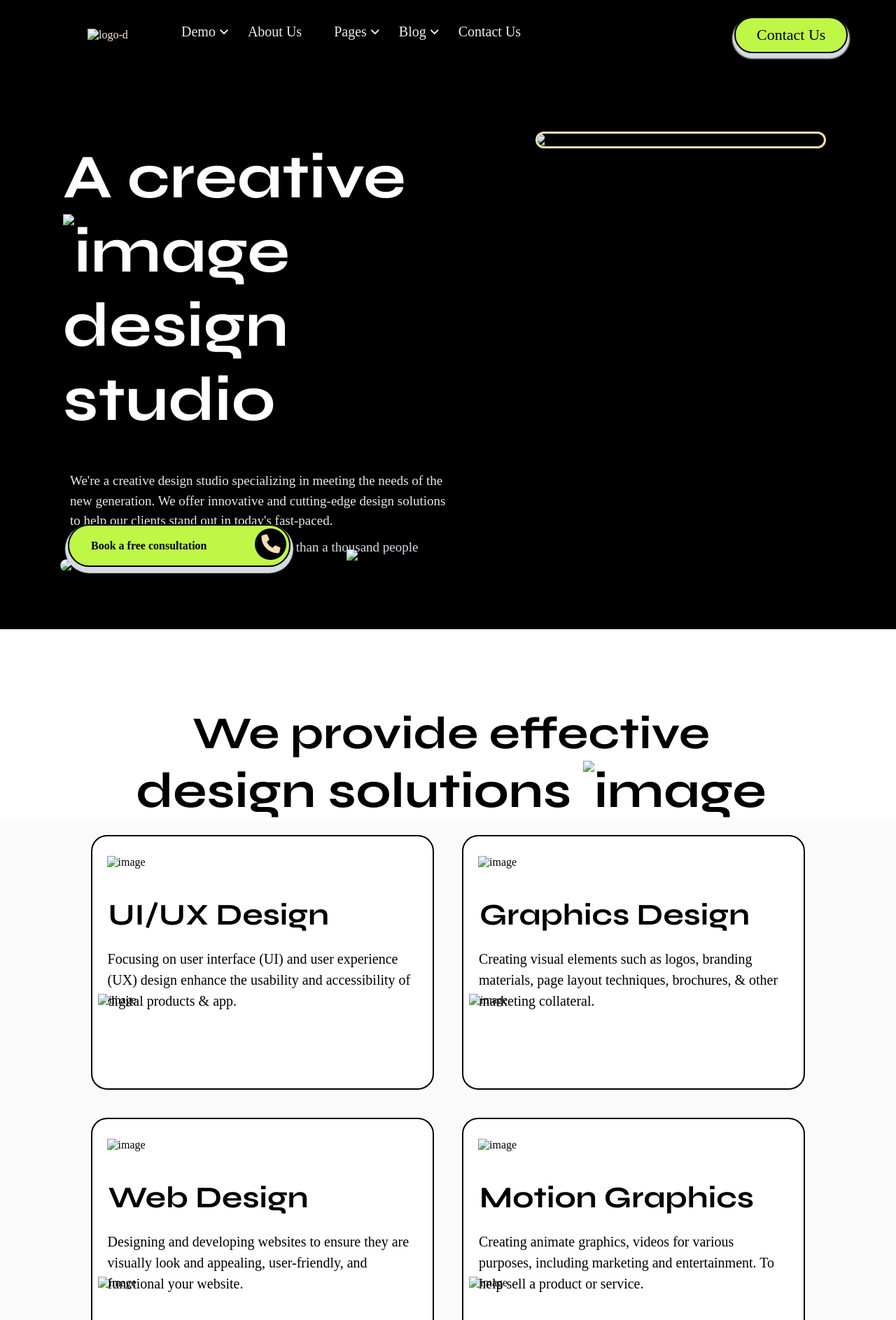
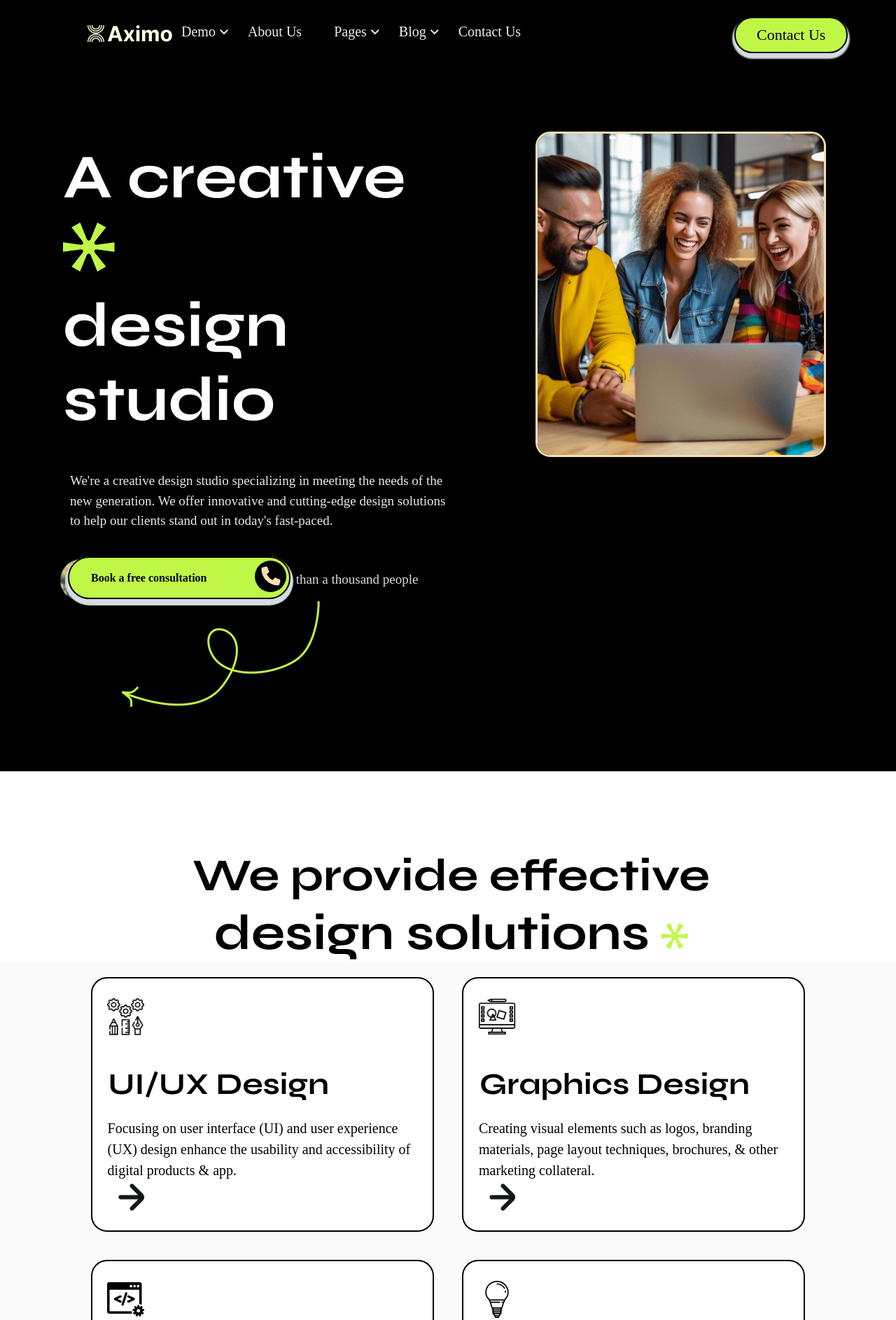
Before and after one commit to kumaarsk31/Aximo-temp, a plain HTML site: page index.html in a window 1280 px wide. Shown: the top 1886 px of the page at 70% size. Drawn offline with nearby package versions, Linux system fonts and the light colour scheme; a script that the page names is missing; a web font is replaced by a local one.

Commit message:
Update index.html
Updated

```diff
--- a/index.html
+++ b/index.html
@@ -4,7 +4,7 @@
     <meta charset="UTF-8" />
     <meta name="viewport" content="width=device-width, initial-scale=1.0" />
     <title>Aximo responsive web app</title>
-    <link rel="icon" href="IMAGES/favicon.ico" type="image/x-icon">
+    <link rel="icon" href="favicon.ico" type="image/x-icon">
     <link rel="stylesheet" href="style.css" />
     <link
       href="https://fonts.googleapis.com/css2?family=Arimo:ital,wght@0,400..700;1,400..700&amp;family=Bricolage+Grotesque:opsz,wght@12..96,200..800&amp;family=Familjen+Grotesk:ital,wght@0,400..700;1,400..700&amp;family=Libre+Baskerville:ital,wght@0,400;0,700;1,400&amp;family=Playfair+Display:ital,wght@0,400..900;1,400..900&amp;family=Syne:wght@400..800&amp;display=swap"
@@ -118,7 +118,7 @@
   <body>
     <header class="aximo-header">
       <div class="logo-aximo">
-        <img src="IMAGES/logo-d.svg" alt="logo-d" class="header-logoimg"/>
+        <img src="logo-d.svg" alt="logo-d" class="header-logoimg"/>
       </div>
       <nav class="nav-aximo">
         <ul class="nav-item">
@@ -326,7 +326,7 @@
     <!-- HEADER FOR MOBILE VIEW -->
      <header class="mobile-header">
       <div class="logo-aximo-mobile">
-        <img src="IMAGES/logo-d.svg" alt="logo-d" class="header-logoimg"/>
+        <img src="logo-d.svg" alt="logo-d" class="header-logoimg"/>
       </div>
       <div class="contact-aximo">
         <a href="#" target="_blank" id="contact-link">Contact Us</a>
@@ -610,23 +610,23 @@
         <div class="main-content">
           <h1 class="aximo-heading">
             A creative
-            <img src="IMAGES/download.png" alt="image" id="star-img" /><br />design studio
+            <img src="download.png" alt="image" id="star-img" /><br />design studio
           </h1>
           <p class="aximo-description">
             We're a creative design studio specializing in meeting the needs of
             the new generation. We offer innovative and cutting-edge design
             solutions to help our clients stand out in today's fast-paced.
           </p>
-          <img src="IMAGES/user1-DFxmj4MK.png" alt="users" class="user-img" />
-          <img src="IMAGES/user2-DOMdkYSu.png" alt="users" class="user-img" />
-          <img src="IMAGES/user3-BeUM1Eaj.png" alt="users" class="user-img" />
+          <img src="user1-DFxmj4MK.png" alt="users" class="user-img" />
+          <img src="user2-DOMdkYSu.png" alt="users" class="user-img" />
+          <img src="user3-BeUM1Eaj.png" alt="users" class="user-img" />
           <p class="tagline">Believed by more than a thousand people</p>
           <a href="" target="_blank" id="book-aximo"
             >Book a free consultation
             <i class="fa fa-phone" aria-hidden="true"></i
           ></a>
           <img
-            src="IMAGES/shape1-QTZDjB63.png"
+            src="shape1-QTZDjB63.png"
             alt="image"
             class="shape1-s1"
           />
@@ -634,7 +634,7 @@
         <div class="content-img">
           <div class="img-containerh1">
             <img
-              src="IMAGES/hero-thumb-f_JNxdoW.png"
+              src="hero-thumb-f_JNxdoW.png"
               alt="image-hero"
               id="hero-img"
             />
@@ -647,7 +647,7 @@
   <div class="mob-heading">
     <h1 class="aximo-heading-mob">
       A creative
-      <img src="IMAGES/download.png" alt="image" id="star-img" /><br />design studio
+      <img src="download.png" alt="image" id="star-img" /><br />design studio
     </h1>
     </div>
     <div class="aximo-description-mob">
@@ -656,9 +656,9 @@
       solutions to help our clients stand out in today's fast-paced.
     </div>
    <div class="mob-img-s1">
-    <img src="IMAGES/user1-DFxmj4MK.png" alt="users" class="user-img-mob" />
-    <img src="IMAGES/user2-DOMdkYSu.png" alt="users" class="user-img-mob" />
-    <img src="IMAGES/user3-BeUM1Eaj.png" alt="users" class="user-img-mob" />
+    <img src="user1-DFxmj4MK.png" alt="users" class="user-img-mob" />
+    <img src="user2-DOMdkYSu.png" alt="users" class="user-img-mob" />
+    <img src="user3-BeUM1Eaj.png" alt="users" class="user-img-mob" />
     <p class="tagline-mob">Believed by more than a thousand people</p>
     <a href="" target="_blank" id="book-aximo-mob"
       >Book a free consultation
@@ -668,7 +668,7 @@
   <div class="content-img">
     <div class="img-containerh1-mob">
       <img
-        src="IMAGES/hero-thumb-f_JNxdoW.png"
+        src="hero-thumb-f_JNxdoW.png"
         alt="image-hero"
         id="hero-img"
       />
@@ -685,7 +685,7 @@
           We provide effective <br />
           <span class="sub-tagline">
             design solutions
-            <img src="IMAGES/download.png" alt="image" id="img-download"
+            <img src="download.png" alt="image" id="img-download"
           /></span>
         </h2>
       </div>
@@ -694,27 +694,27 @@
     <!-- section-2 -->
     <section class="section-2-container1">
       <div class="section-2-content">
-        <img src="IMAGES/ui-ux-design.png" class="content-2-img" alt="image" />
+        <img src="ui-ux-design.png" class="content-2-img" alt="image" />
         <h1 class="s2content-heading">UI/UX Design</h1>
         <p class="para-s2content">
           Focusing on user interface (UI) and user experience (UX) design
           enhance the usability and accessibility of digital products & app.
         </p>
         <img
-          src="IMAGES/arrow1-s2content.webp"
+          src="arrow1-s2content.webp"
           class="content-2-arrow"
           alt="image"
         />
       </div>
       <div class="section-2-content">
-        <img src="IMAGES/demo-img.png" class="content-2-img" alt="image" />
+        <img src="demo-img.png" class="content-2-img" alt="image" />
         <h1 class="s2content-heading">Graphics Design</h1>
         <p class="para-s2content">
           Creating visual elements such as logos, branding materials, page
           layout techniques, brochures, & other marketing collateral.
         </p>
         <img
-          src="IMAGES/arrow1-s2content.webp"
+          src="arrow1-s2content.webp"
           class="content-2-arrow"
           alt="image"
         />
@@ -722,27 +722,27 @@
     </section>
     <section class="section-2-container2">
       <div class="section-2-content" class="content-2-icon">
-        <img src="IMAGES/web-design.svg" class="content-2-img" alt="image" />
+        <img src="web-design.svg" class="content-2-img" alt="image" />
         <h1 class="s2content-heading">Web Design</h1>
         <p class="para-s2content">
           Designing and developing websites to ensure they are visually look and
           appealing, user-friendly, and functional your website.
         </p>
         <img
-          src="IMAGES/arrow1-s2content.webp"
+          src="arrow1-s2content.webp"
           class="content-2-arrow"
           alt="image"
         />
       </div>
       <div class="section-2-content">
-        <img src="IMAGES/light-bulb.svg" class="content-2-img" alt="image" />
+        <img src="light-bulb.svg" class="content-2-img" alt="image" />
         <h1 class="s2content-heading">Motion Graphics</h1>
         <p class="para-s2content">
           Creating animate graphics, videos for various purposes, including
           marketing and entertainment. To help sell a product or service.
         </p>
         <img
-          src="IMAGES/arrow1-s2content.webp"
+          src="arrow1-s2content.webp"
           class="content-2-arrow"
           alt="image"
         />
@@ -755,7 +755,7 @@
         <h1 class="section3-heading">
           We make your
           <img
-            src="IMAGES/download.png"
+            src="download.png"
             alt="image"
             class="section3-img1"
           /><br />business stand out
@@ -765,13 +765,13 @@
           audience, unique needs, and practical design solutions.
         </div>
         <img
-          src="IMAGES/video-bg-Dyw4c18R.png"
+          src="video-bg-Dyw4c18R.png"
           class="section3-img2"
           alt="image"
         />
         <a href=""
           ><img
-            src="IMAGES/download-playbutton.svg"
+            src="download-playbutton.svg"
             alt="image "
             id="s3-link1"
           />
@@ -830,13 +830,13 @@
           Have a wide range of <br />
           <span class="sub-s4-tagline">
             creative projects
-            <img src="IMAGES/download.png" alt="image" class="img-downloads4"
+            <img src="download.png" alt="image" class="img-downloads4"
           /></span>
         </h2>
       </div>
       <div class="section-4-images">
         <div class="s4img-left">
-          <img src="IMAGES/project1-CoLuXzLW.png" alt="image" class="s4-img" />
+          <img src="project1-CoLuXzLW.png" alt="image" class="s4-img" />
           <div class="subhs4-content">
             <h2>Product Design</h2>
             <p>
@@ -846,7 +846,7 @@
           </div>
         </div>
         <div class="s4img-right">
-          <img src="IMAGES/project2-NsEsB0ly.png" alt="image" class="s4-img" />
+          <img src="project2-NsEsB0ly.png" alt="image" class="s4-img" />
           <div class="subhs4-content">
             <h2>Logo Branding</h2>
             <p>
@@ -864,7 +864,7 @@
         <h1 class="section5-heading">
           Our high-quality
           <img
-            src="IMAGES/download.png"
+            src="download.png"
             alt="image"
             class="section5-img1"
           /><br />working processes
@@ -920,7 +920,7 @@
           Clients are always <br />
           <span class="sub-tagline">
             satisfied with us
-            <img src="IMAGES/download.png" alt="image" id="img-download"
+            <img src="download.png" alt="image" id="img-download"
           /></span>
         </h2>
       </div>
@@ -931,7 +931,7 @@
 <!-- section-6 -->
     <section class="section-2-container1">
       <div class="section-6-content">
-        <img src="IMAGES/five star.png" alt="image" class="five-star" />
+        <img src="five star.png" alt="image" class="five-star" />
         <h1 class="s2s6content-heading">Super customer service!</h1>
         <p class="para-s2s6content">
           Excellent customer service and I was really impressed and happy with
@@ -939,7 +939,7 @@
           in time, and when it arrived I was very happy with the design and size
           and so was the recipient.
         </p>
-        <img src="IMAGES/user1-DFxmj4MK.png" alt="image" class="user-s6" />
+        <img src="user1-DFxmj4MK.png" alt="image" class="user-s6" />
         <div class="name-s6">
           <h4 class="name-users">
             William Jack <span class="email-users"> Founder@XYZ</span>
@@ -947,7 +947,7 @@
         </div>
       </div>
       <div class="section-6-content">
-        <img src="IMAGES/five star.png" alt="image" class="five-star" />
+        <img src="five star.png" alt="image" class="five-star" />
         <h1 class="s2s6content-heading">Exceptional creativity and vision</h1>
         <p class="para-s2s6content">
           Excellent customer service and I was really impressed and happy with
@@ -955,7 +955,7 @@
           in time, and when it arrived I was very happy with the design and size
           and so was the recipient.
         </p>
-        <img src="IMAGES/user2-DOMdkYSu.png" alt="image" class="user-s6" />
+        <img src="user2-DOMdkYSu.png" alt="image" class="user-s6" />
         <div class="name-s6">
           <h4 class="name-users">
             Smith Align <span class="email-users"> Businessman</span>
@@ -965,7 +965,7 @@
     </section>
     <section class="section-2-container2">
       <div class="section-6-content" class="content-2-icon">
-        <img src="IMAGES/five star.png" alt="image" class="five-star" />
+        <img src="five star.png" alt="image" class="five-star" />
         <h1 class="s2s6content-heading">Innovative and professional</h1>
         <p class="para-s2s6content">
           Excellent customer service and I was really impressed and happy with
@@ -973,7 +973,7 @@
           in time, and when it arrived I was very happy with the design and size
           and so was the recipient.
         </p>
-        <img src="IMAGES/user3-BeUM1Eaj.png" alt="image" class="user-s6" />
+        <img src="user3-BeUM1Eaj.png" alt="image" class="user-s6" />
         <div class="name-s6">
           <h4 class="name-users">
             Smith Align <span class="email-users"> Milano Joe</span>
@@ -981,7 +981,7 @@
         </div>
       </div>
       <div class="section-6-content">
-        <img src="IMAGES/five star.png" alt="image" class="five-star" />
+        <img src="five star.png" alt="image" class="five-star" />
         <h1 class="s2s6content-heading">Transformed our brand</h1>
         <p class="para-s2s6content">
           Excellent customer service and I was really impressed and happy with
@@ -989,7 +989,7 @@
           in time, and when it arrived I was very happy with the design and size
           and so was the recipient.
         </p>
-        <img src="IMAGES/user4-dmx.png" alt="image" class="user-s6" />
+        <img src="user4-dmx.png" alt="image" class="user-s6" />
         <div class="name-s6">
           <h4 class="name-users">
             Danial Mark <span class="email-users"> Marketing Director </span>
@@ -998,7 +998,7 @@
       </div>
     </section>
     <marquee behaviour="alternate" class="marqu-content">
-      <img src="IMAGES/download.png" alt="image" class="img-marqu" />
+      <img src="download.png" alt="image" class="img-marqu" />
       <p class="marq-para">Let's create new experiences</p>
     </marquee>
 
@@ -1009,12 +1009,12 @@
           We have a team of <br />
           <span class="sub-tagline7">
             creative people
-            <img src="IMAGES/download.png" alt="image" class="img-s7"
+            <img src="download.png" alt="image" class="img-s7"
           /></span>
         </h2>
       </div>
       <div id="section-7-content1">
-        <img src="IMAGES/s7-img1.png" alt="image" class="s7-contentimg" />
+        <img src="s7-img1.png" alt="image" class="s7-contentimg" />
         <div id="s7-sociallinks1">
           <i class="fa-brands fa-facebook"></i>
           <i class="fa-brands fa-twitter"></i>
@@ -1029,7 +1029,7 @@
         </div>
       </div>
       <div id="section-7-content2">
-        <img src="IMAGES/s7-img2.png" alt="image" class="s7-contentimg" />
+        <img src="s7-img2.png" alt="image" class="s7-contentimg" />
         <div id="s7-sociallinks2">
           <i class="fa-brands fa-facebook"></i>
           <i class="fa-brands fa-twitter"></i>
@@ -1044,7 +1044,7 @@
         </div>
       </div>
       <div id="section-7-content3">
-        <img src="IMAGES/s7-img3.png" alt="image" class="s7-contentimg" />
+        <img src="s7-img3.png" alt="image" class="s7-contentimg" />
         <div id="s7-sociallinks3">
           <i class="fa-brands fa-facebook"></i>
           <i class="fa-brands fa-twitter"></i>
@@ -1059,7 +1059,7 @@
         </div>
       </div>
       <div id="section-7-content4">
-        <img src="IMAGES/s7-img4.png" alt="image" class="s7-contentimg" />
+        <img src="s7-img4.png" alt="image" class="s7-contentimg" />
         <div id="s7-sociallinks4">
           <i class="fa-brands fa-facebook"></i>
           <i class="fa-brands fa-twitter"></i>
@@ -1081,7 +1081,7 @@
         <h1 class="aximo-heading-footer">
           Let's start a
           <img
-            src="IMAGES/download.png"
+            src="download.png"
             alt="image"
             class="footer-img"
           /><br />project together
@@ -1101,7 +1101,7 @@
           >
         </div>
         <img
-          src="IMAGES/shape1-QTZDjB63.png"
+          src="shape1-QTZDjB63.png"
           alt="image"
           class="shape1-footer"
         />
@@ -1168,7 +1168,7 @@
     <footer class="footer-copyrightinfo">
       <hr />
       <div class="logo-aximo-footer">
-        <img src="IMAGES/logo-d.svg" alt="logo-d" class="logo-footer" />
+        <img src="logo-d.svg" alt="logo-d" class="logo-footer" />
         <p class="footer-para">
           &copy; Copyright 2024, All Rights Reserved by Mthemeus
         </p>
```
